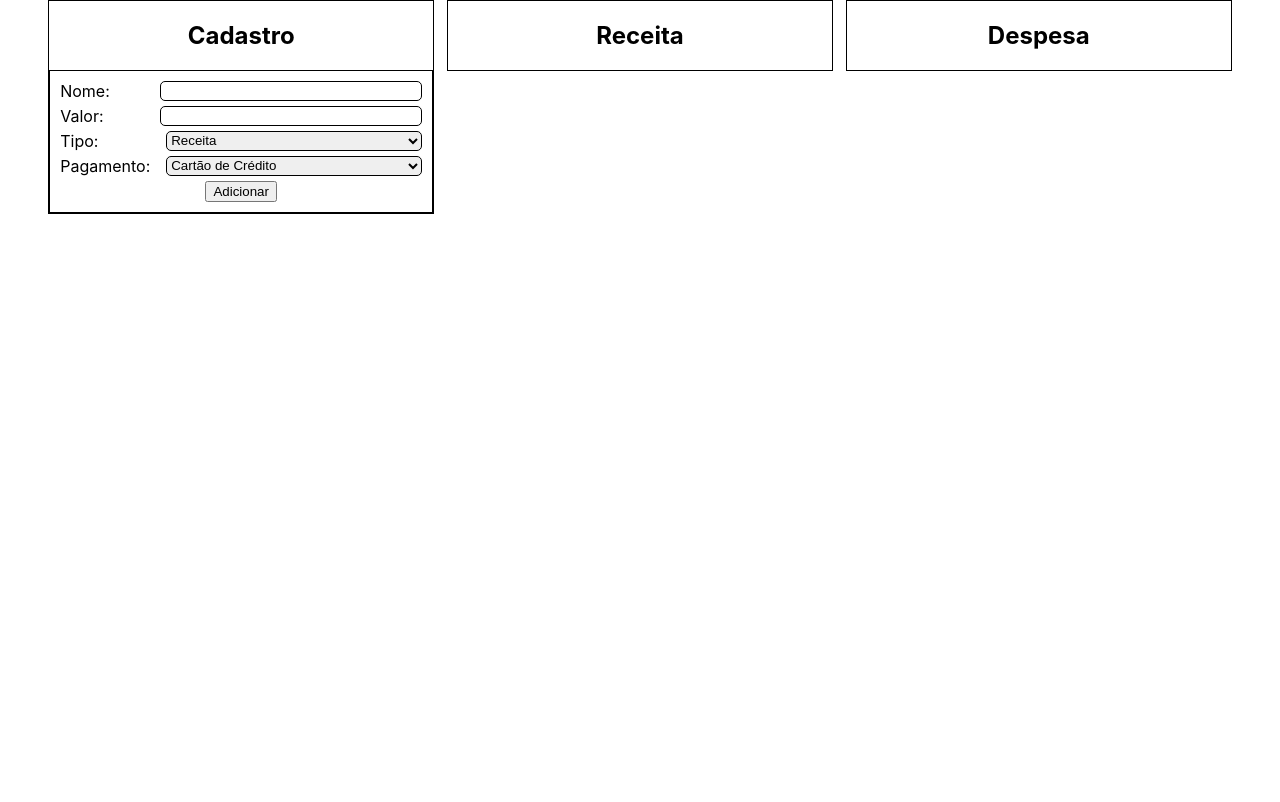
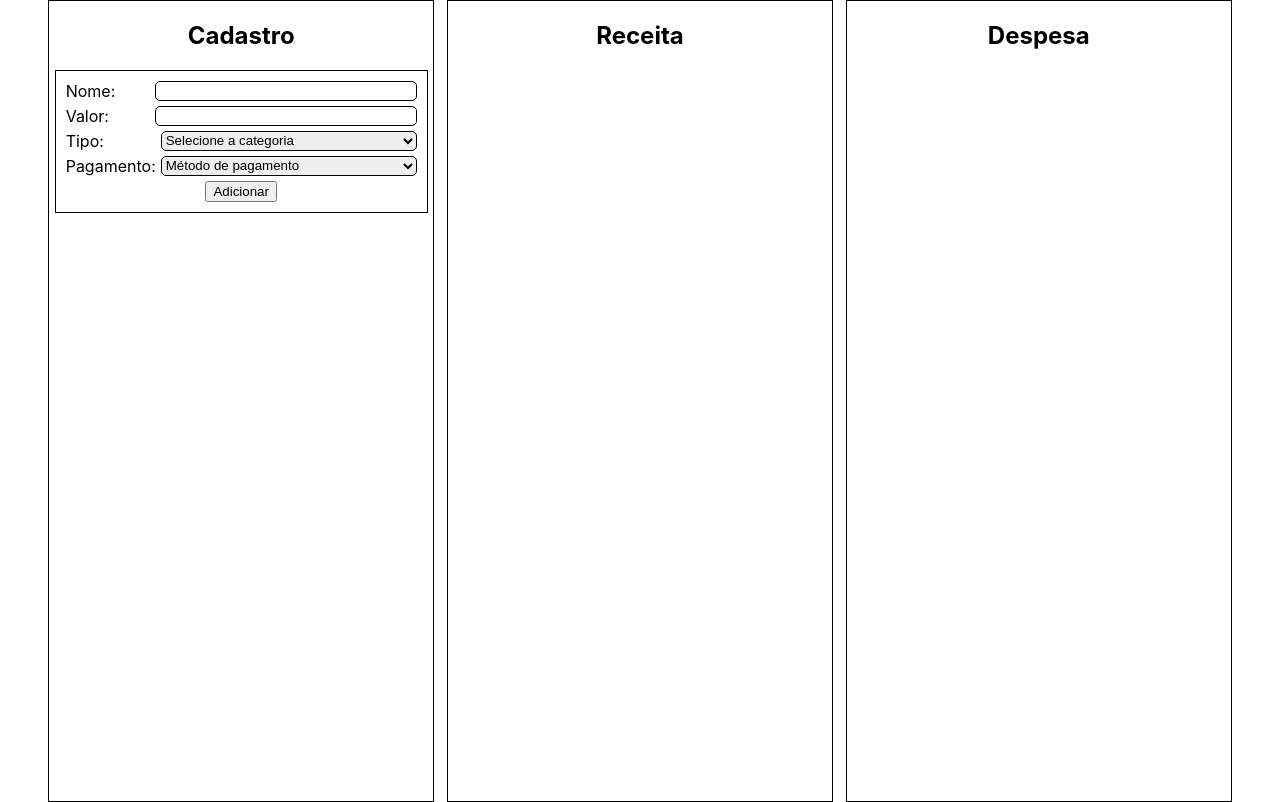
Before and after one commit to AnaJuliaMM/accounting_calculator, a React (Create React App) app: page / in a window 1280 px wide. Built offline with nearby package versions, Linux system fonts and the light colour scheme.

Commit message:
chore: add handleSubmit function

```diff
--- a/src/App.css
+++ b/src/App.css
@@ -3,15 +3,14 @@
   justify-content: center;
   align-items: start;
   gap: 1vw;
-  width: 100vw;
   height: 100vh;
-  height: 100%;
-  text-align: center;
 }
 .section{
   display: flex;
   flex-direction: column;
-  justify-content: center;
+  justify-content:flex-start;
+  align-items: center;
+  height: 100vh;
   width: 30%;
   border: 1px solid #000;
 }
--- a/src/components/recordForm/RecordForm.jsx
+++ b/src/components/recordForm/RecordForm.jsx
@@ -1,12 +1,29 @@
-import React from 'react'
+import {React, useState} from 'react'
 import './RecordForm.css'
 
 export default function RecordForm() {
+    //Variáveis que representam os dados de entrada
+    const [name, setName] = useState('')
+    const [value, setValue] = useState('');
+    const [type, setType] = useState('')
+    const [payment, setPayment] = useState('')
 
+
+    // Parâmetros: (e) - captura o evento
+    const handleSubmission = (e) => {
+        // Impede que o formulário seja enviado da maneira tradicional
+        e.preventDefault();
+
+        // Caso algum dos campos estejam vazios, não continua a função
+        if(!name || !value || !type || !payment){
+          window.alert('Há campos vazios!')
+          return;
+        }
+    }
 
 
   return (
-    <form>
+    <form onSubmit={handleSubmission}>
         <span>
             <label htmlFor="name">Nome:</label>
             <input type="text" id="name" name="name" />
@@ -18,6 +35,7 @@ export default function RecordForm() {
         <span>
             <label htmlFor="type">Tipo:</label>
             <select id="type" name="type">
+            <option value="income">Selecione a categoria</option>
                 <option value="income">Receita</option>
                 <option value="expense">Dispesa</option>
             </select>
@@ -25,6 +43,7 @@ export default function RecordForm() {
         <span>
             <label for="paymentMethod">Pagamento:</label>
             <select id="paymentMethod" name="paymentMethod">
+                <option value="income">Método de pagamento</option>
                 <option value="creditCard">Cartão de Crédito</option>
                 <option value="debitCard">Cartão de Débito</option>
                 <option value="pix">Pix</option>
@@ -33,9 +52,6 @@ export default function RecordForm() {
             </select>
         </span>
         <span className='button_wrapper'><button type="submit">Adicionar</button></span>
-
-
-
     </form>
   )
 }
```
